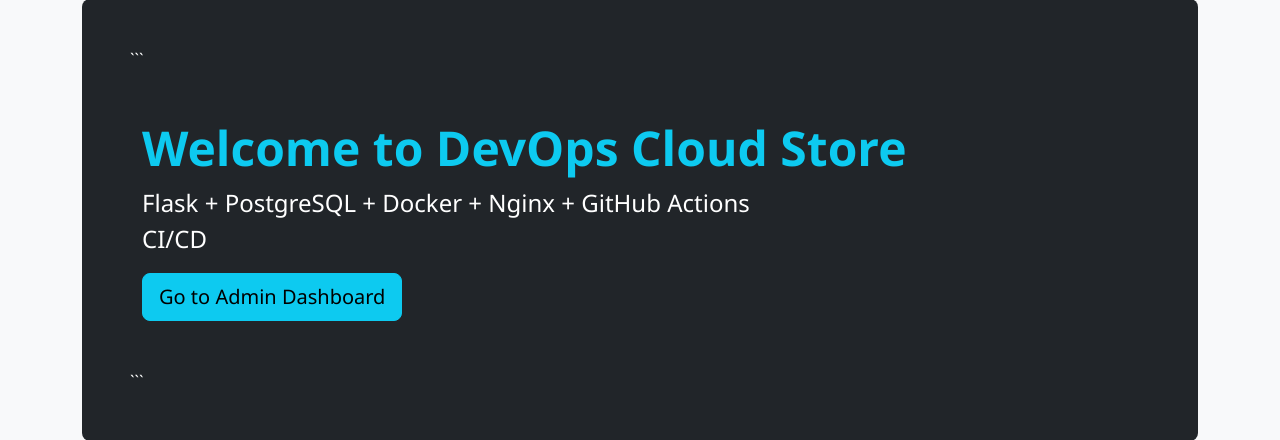
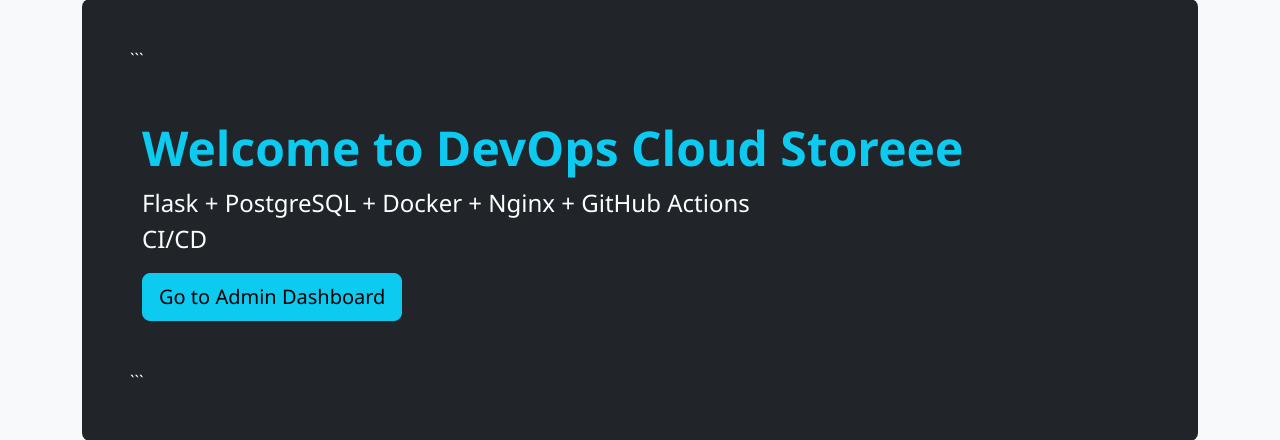
Before and after one commit to AsadGulzar/flask-app, a Flask app: page / in a window 1280 px wide. Shown: the part 129-569 px from the top of the page. Run offline with Flask 3, Linux system fonts and the light colour scheme.

Commit message:
index file code update only heading

```diff
--- a/templates/index.html
+++ b/templates/index.html
@@ -12,7 +12,7 @@ Home | DevOps Store
 <div class="container-fluid py-5">
 
     <h1 class="display-5 fw-bold text-info">
-        Welcome to DevOps Cloud Store
+        Welcome to DevOps Cloud Storeee
     </h1>
 
     <p class="col-md-8 fs-4">
```
